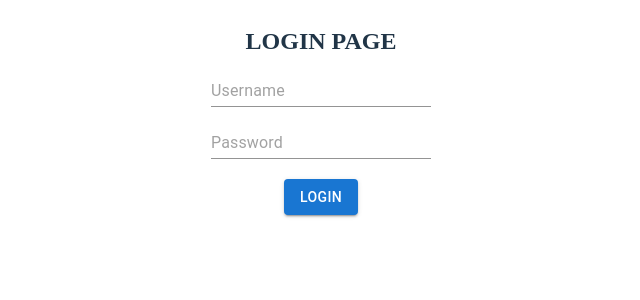
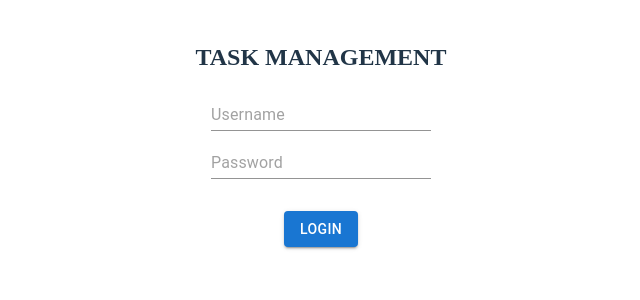
Before and after one commit to MinhSHTP/task-management-client, a React (Vite) app in the folder client/: page / in a window 1280 px wide. Shown: the top 300 px of the page, without its empty margins (319-959 px from the left). Built offline with nearby package versions, Linux system fonts and the light colour scheme.

Commit message:
Apply react-hook-form for LoginPage

```diff
--- a/client/package.json
+++ b/client/package.json
@@ -21,6 +21,7 @@
     "lodash": "^4.17.21",
     "react": "^18.2.0",
     "react-dom": "^18.2.0",
+    "react-hook-form": "^7.48.2",
     "react-router-dom": "^6.16.0"
   },
   "devDependencies": {
--- a/client/src/pages/Login/index.tsx
+++ b/client/src/pages/Login/index.tsx
@@ -1,15 +1,22 @@
-import React, { useState } from "react";
+import React from "react";
 import { Input, Button } from "@mui/material";
 import { useMutation } from "@apollo/client";
 import { LOGIN } from "src/graphql/authentication";
 import { Authentication, UserInfoAuthentication } from "src/types";
 import { useNavigate } from "react-router-dom";
 import { APP_PATH } from "@utils";
+import Grid2 from "@mui/material/Unstable_Grid2/Grid2";
+import { useForm } from "react-hook-form";
 
 export const Login: React.FC = () => {
+  const {
+    register,
+    handleSubmit,
+    watch,
+    formState: { errors },
+  } = useForm();
+
   const nav = useNavigate();
-  const [loginInput, setLoginInput] = useState<Authentication>({});
-
   const [doLogin] = useMutation(LOGIN, {
     onCompleted: (res) => {
       const data = res?.login;
@@ -18,7 +25,7 @@ export const Login: React.FC = () => {
 
         const userInfo = {
           userId: data.userId,
-          username: loginInput?.username,
+          username: watch("username"),
         } as UserInfoAuthentication;
         localStorage.setItem("user", JSON.stringify(userInfo));
         nav(APP_PATH.DASHBOARD_ROUTE);
@@ -26,44 +33,59 @@ export const Login: React.FC = () => {
     },
   });
 
-  const handleLogin = () => {
-    doLogin({ variables: { loginInput } });
+  const handleLogin = (data: Authentication) => {
+    doLogin({ variables: { loginInput: data } });
   };
 
-  const handleLoginInputChange = (e: React.FocusEvent<HTMLInputElement>) => {
-    setLoginInput({ ...loginInput, [e.target.name]: e.target.value });
-  };
   return (
-    <div
-      style={{
-        display: "flex",
-        textAlign: "center",
-        flexDirection: "column",
-      }}
+    <Grid2
+      container
+      padding={2}
+      spacing={2}
+      direction="column"
+      alignContent="center"
+      justifyContent="center"
     >
-      <div>
-        <h2>LOGIN PAGE</h2>
-      </div>
-      <div>
+      <Grid2>
+        <h2>TASK MANAGEMENT</h2>
+      </Grid2>
+      <form onSubmit={handleSubmit(handleLogin)}>
+        <Grid2
+          container
+          spacing={2}
+          direction="column"
+          alignContent="center"
+          justifyContent="center"
+        >
+          <Grid2>
             <Input
-          name="username"
               placeholder="Username"
-          onBlur={handleLoginInputChange}
+              {...register("username", { required: true })}
             />
-      </div>
-      <div style={{ marginTop: "20px" }}>
+          </Grid2>
+          {errors.username && <Grid2 color="red">Username is required</Grid2>}
+
+          <Grid2>
             <Input
-          name="password"
               placeholder="Password"
               type="password"
-          onBlur={handleLoginInputChange}
+              {...register("password", { required: true })}
             />
-      </div>
-      <div style={{ marginTop: "20px" }}>
-        <Button variant="contained" onClick={handleLogin}>
+          </Grid2>
+          {errors.password && <Grid2 color="red">Password is required</Grid2>}
+
+          <Grid2
+            container
+            padding={4}
+            alignContent="center"
+            justifyContent="center"
+          >
+            <Button variant="contained" type="submit">
               Login
             </Button>
-      </div>
-    </div>
+          </Grid2>
+        </Grid2>
+      </form>
+    </Grid2>
   );
 };
```
Also changed, not shown: 1 other file (tests, documents, lock files or other folders). Lines whose indentation alone changed are shown as unchanged.
